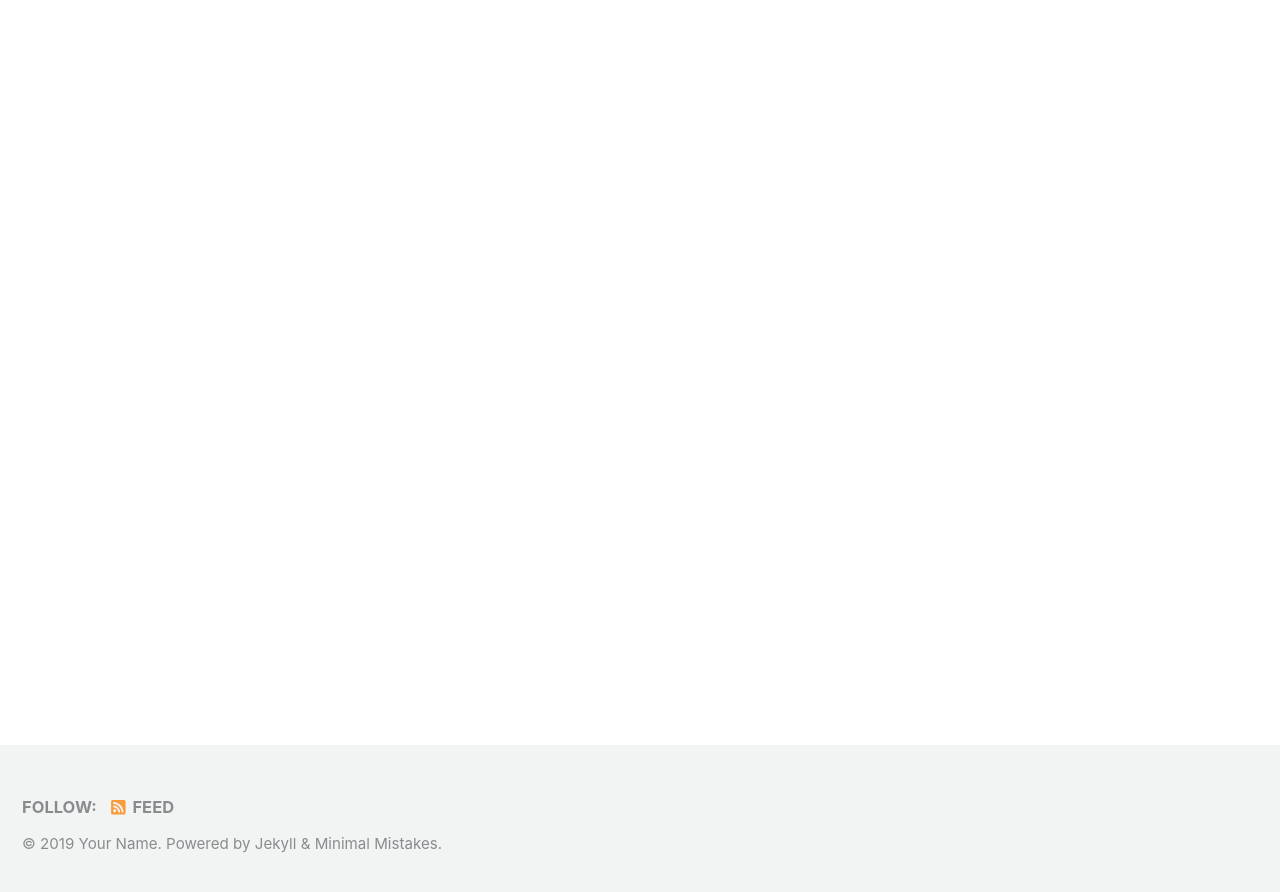
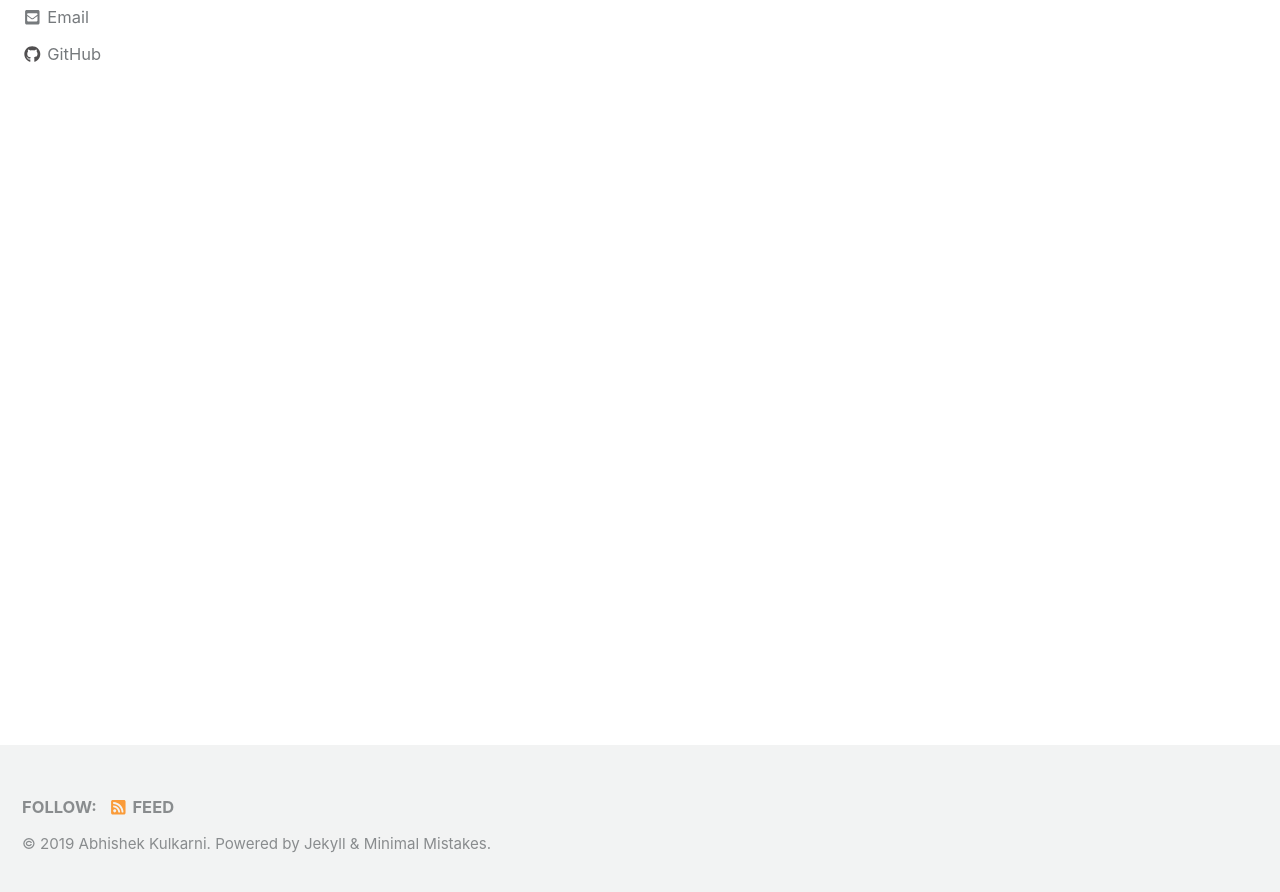
Before and after one commit to abhishek7kulkarni/abhishek7kulkarni.github.io, a Jekyll site: the page built from index.html, in a window 1280 px wide and 900 px high, scrolled down 222 px. Shown: the top 892 px of the window. Built offline with Jekyll 4.4.1, drawn with Linux system fonts in a browser that asks for light colours; cached includes are drawn as plain includes; the list of posts is cut into pages by our own code; some of the changed text lies outside the part shown.

Commit message:
Config changes

```diff
--- a/_config.yml
+++ b/_config.yml
@@ -16,10 +16,10 @@ minimal_mistakes_skin    : "default" # "air", "aqua", "contrast", "dark", "dirt"
 
 # Site Settings
 locale                   : "en-US"
-title                    : "Site Title"
+title                    : "Abhishek Kulkarni"
 title_separator          : "-"
-name                     : "Your Name"
-description              : "An amazing website."
+name                     : "Abhishek Kulkarni"
+description              : "Data Science Portfolio"
 url                      : # the base hostname & protocol for your site e.g. "https://mmistakes.github.io"
 baseurl                  : # the subpath of your site, e.g. "/blog"
 repository               : # GitHub username/repo-name e.g. "mmistakes/minimal-mistakes"
@@ -106,15 +106,15 @@ analytics:
 
 # Site Author
 author:
-  name             : "Your Name"
+  name             : "Abhishek Kulkarni"
   avatar           : # path of avatar image, e.g. "/assets/images/bio-photo.jpg"
-  bio              : "I am an amazing person."
-  location         : "Somewhere"
+  bio              : "Sharing my Data Science Journey..."
+  location         : "Dublin, Ireland"
   email            :
   links:
     - label: "Email"
       icon: "fas fa-fw fa-envelope-square"
-      # url: mailto:your.name@email.com
+      url: mailto:abhishek7kulkarni@gmail.com
     - label: "Website"
       icon: "fas fa-fw fa-link"
       # url: "https://your-website.com"
@@ -126,7 +126,7 @@ author:
       # url: "https://facebook.com/"
     - label: "GitHub"
       icon: "fab fa-fw fa-github"
-      # url: "https://github.com/"
+      url: "https://github.com/abhishek7kulkarni"
     - label: "Instagram"
       icon: "fab fa-fw fa-instagram"
       # url: "https://instagram.com/"
```
